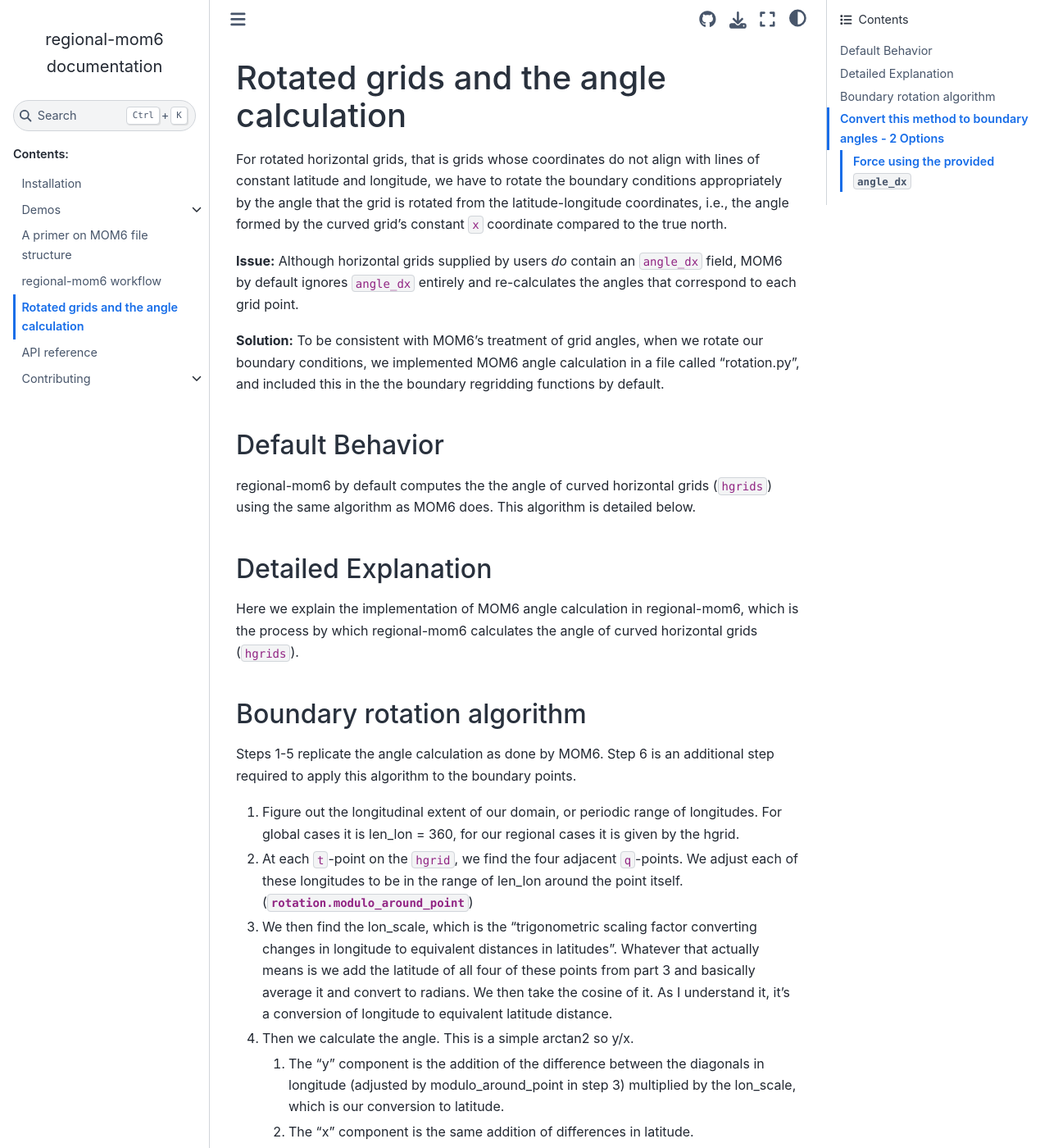
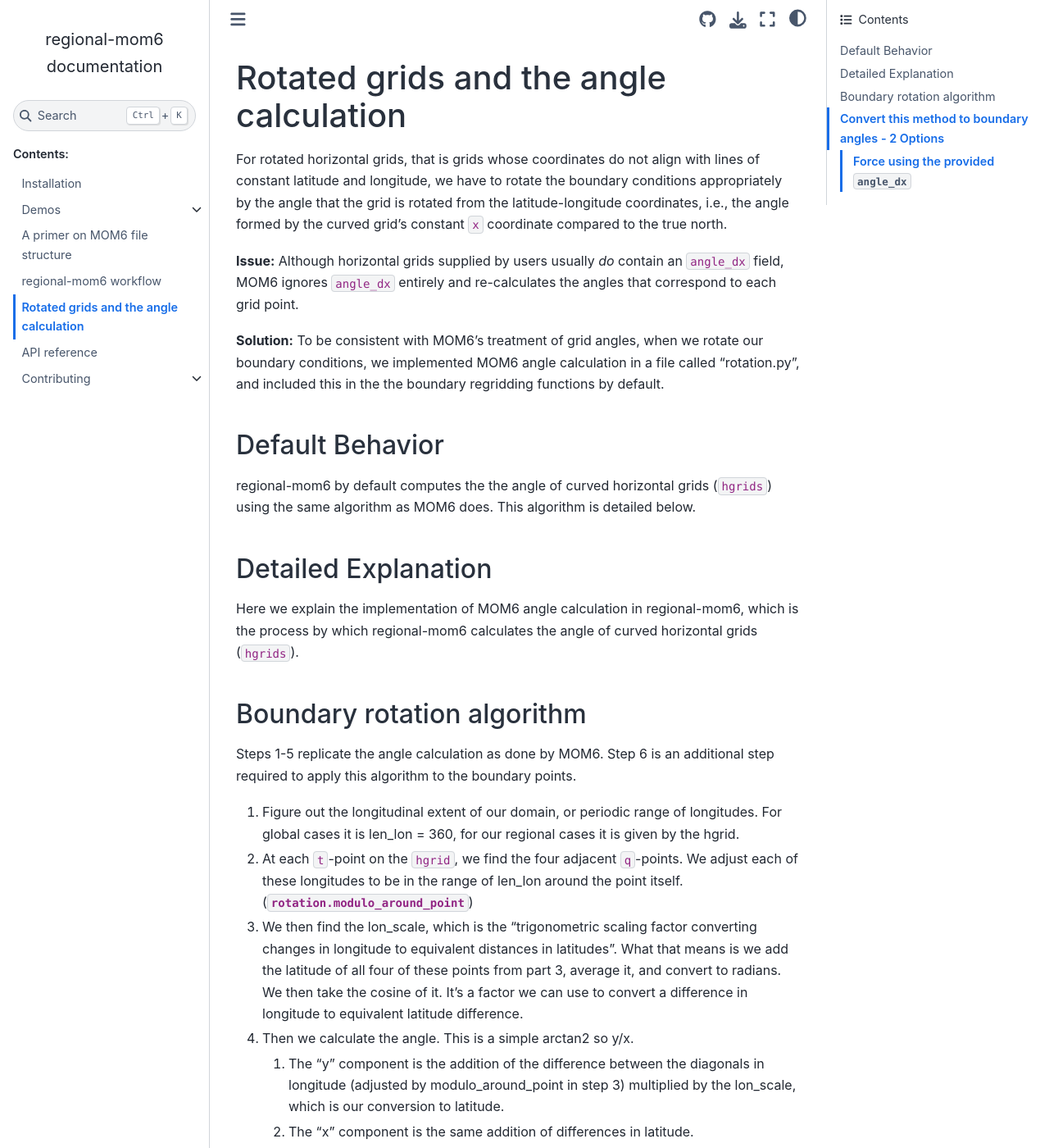
Before and after one commit to COSIMA/regional-mom6, a Sphinx documentation site: the page built from docs/angle_calculation.md, in a window 1280 px wide and 1400 px high. Shown: the whole window at 82% size. Built offline with Sphinx 7.4.7 and the Sphinx Book theme 1.1.4, drawn with Linux system fonts in a browser that asks for light colours; pages that are not in the unit, such as notebooks, are missing from menus.

Commit message:
Docs Update

```diff
--- a/docs/angle_calculation.md
+++ b/docs/angle_calculation.md
@@ -2,7 +2,7 @@
 
 For rotated horizontal grids, that is grids whose coordinates do not align with lines of constant latitude and longitude, we have to rotate the boundary conditions appropriately by the angle that the grid is rotated from the latitude-longitude coordinates, i.e., the angle formed by the curved grid's constant ``x`` coordinate compared to the true north.
 
-**Issue:** Although horizontal grids supplied by users _do_ contain an `angle_dx` field, MOM6 by default ignores `angle_dx`  entirely and re-calculates the angles that correspond to each grid point.
+**Issue:** Although horizontal grids supplied by users usually _do_ contain an `angle_dx` field, MOM6 ignores `angle_dx`  entirely and re-calculates the angles that correspond to each grid point.
 
 **Solution:** To be consistent with MOM6's treatment of grid angles, when we rotate our boundary conditions, we implemented MOM6 angle calculation in a file called "rotation.py", and included this in the the boundary regridding functions by default.
 
@@ -19,7 +19,7 @@ Steps 1-5 replicate the angle calculation as done by MOM6. Step 6 is an addition
 
 1. Figure out the longitudinal extent of our domain, or periodic range of longitudes. For global cases it is len_lon = 360, for our regional cases it is given by the hgrid.
 2. At each ``t``-point on the `hgrid`, we find the four adjacent ``q``-points. We adjust each of these longitudes to be in the range of len_lon around the point itself. ({meth}`rotation.modulo_around_point <regional_mom6.rotation.modulo_around_point>`)
-3. We then find the lon_scale, which is the "trigonometric scaling factor converting changes in longitude to equivalent distances in latitudes". Whatever that actually means is we add the latitude of all four of these points from part 3 and basically average it and convert to radians. We then take the cosine of it. As I understand it, it's a conversion of longitude to equivalent latitude distance.
+3. We then find the lon_scale, which is the "trigonometric scaling factor converting changes in longitude to equivalent distances in latitudes". What that means is we add the latitude of all four of these points from part 3, average it, and convert to radians. We then take the cosine of it. It's a factor we can use to convert a difference in longitude to equivalent latitude difference.
 4. Then we calculate the angle. This is a simple arctan2 so y/x.
     1. The "y" component is the addition of the difference between the diagonals in longitude (adjusted by modulo_around_point in step 3) multiplied by the lon_scale, which is our conversion to latitude.
     2. The "x" component is the same addition of differences in latitude.
```
